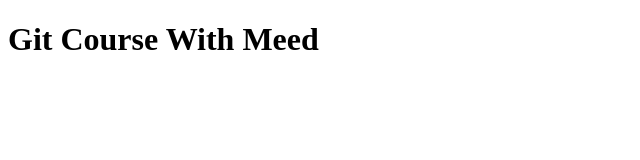
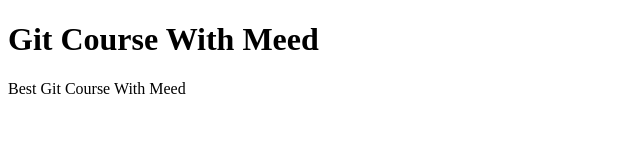
Before and after one commit to Meedbechir/gitcourse-2, a plain HTML site: page index.html in a window 1280 px wide. Shown: the whole page, without its empty margins (0-640 px from the left). Drawn offline with Linux system fonts and the light colour scheme.

Commit message:
+p index

```diff
--- a/index.html
+++ b/index.html
@@ -7,5 +7,6 @@
 </head>
 <body>
     <h1>Git Course With Meed</h1>
+    <p>Best Git Course With Meed</p>
 </body>
 </html>
```
